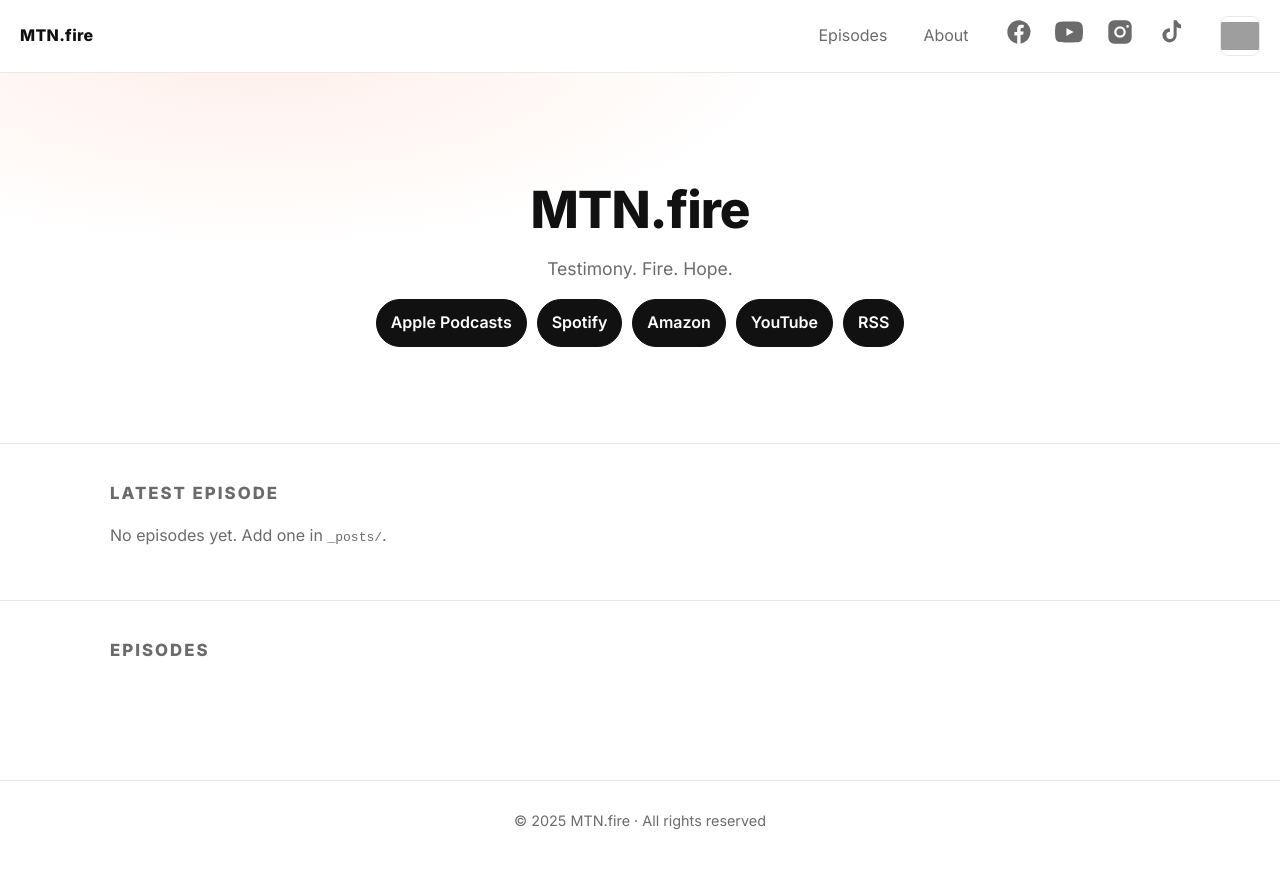
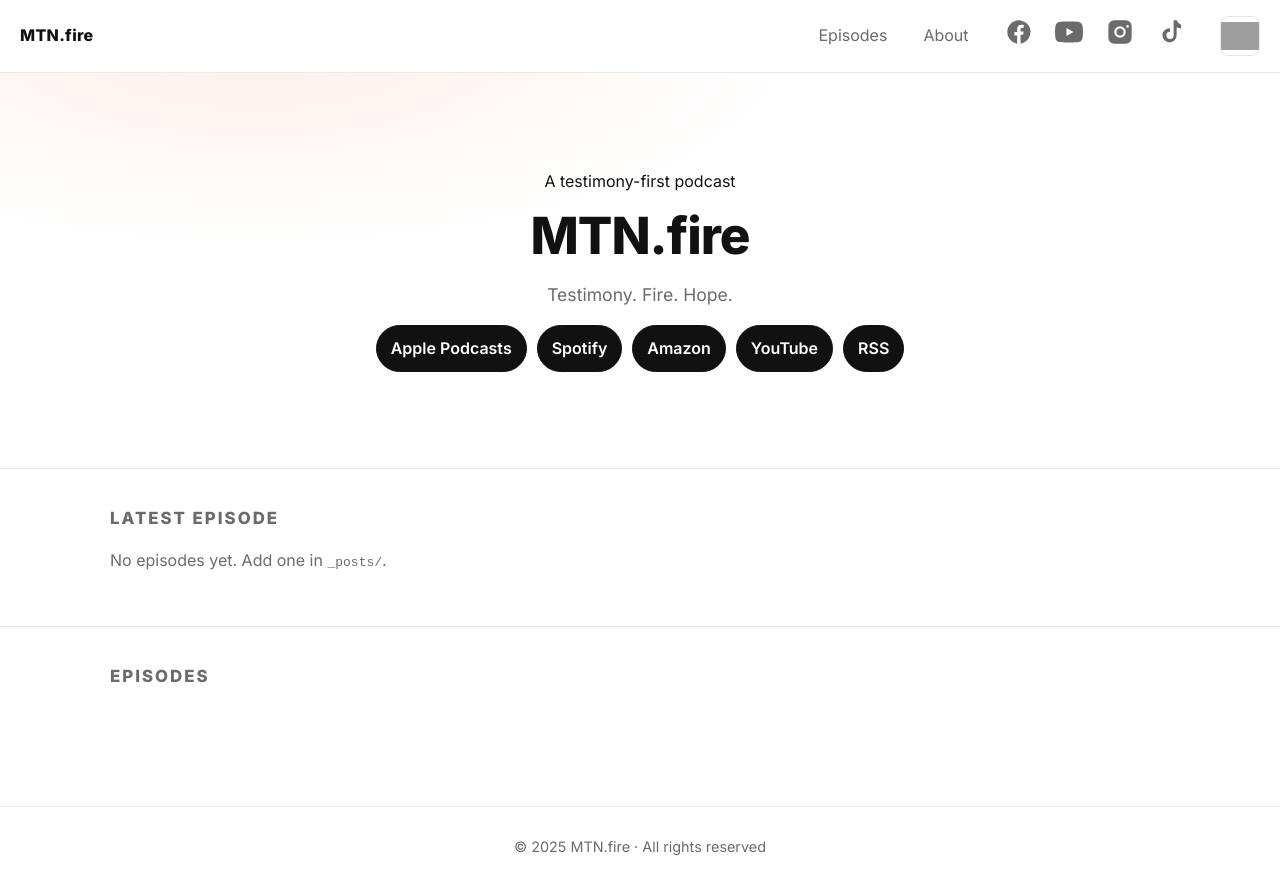
Before and after one commit to mtnfire/mtnfire.org, a Jekyll site: the page built from index.html, in a window 1280 px wide. Shown: the top 894 px of the page. Built offline with Jekyll 4.4.1, drawn with Linux system fonts in a browser that asks for light colours; grey boxes are pictures that could not be loaded.

Commit message:
Update index.html

```diff
--- a/index.html
+++ b/index.html
@@ -3,10 +3,15 @@ layout: default
 title: MTN.fire
 ---
 
-<section class="hero">
-  <div class="wrap">
+{% assign latest = site.posts | where_exp: "p", "p.categories contains 'episodes'" | first %}
+
+<section class="hero hero-pro">
+  <div class="wrap hero-wrap">
+    <div class="hero-left">
+      <span class="eyebrow">A testimony-first podcast</span>
       <h1 class="brand">MTN.fire</h1>
       <p class="tag">Testimony. Fire. Hope.</p>
+
       <div class="subs">
         {% if site.podcast.apple %}
           <a class="pill" href="{{ site.podcast.apple }}" target="_blank" rel="noopener">Apple Podcasts</a>
@@ -25,13 +30,29 @@ title: MTN.fire
         {% endif %}
       </div>
 
+      {% if latest %}
+        <div class="hero-cta">
+          <a class="pill outline" href="{{ latest.url | relative_url }}">▶ Play latest</a>
+          <span class="muted hero-meta">{{ latest.date | date: "%b %-d, %Y" }}{% if latest.duration %} · {{ latest.duration }}{% endif %}</span>
+        </div>
+      {% endif %}
+    </div>
+
+    {% if latest and latest.cover %}
+      <div class="hero-right">
+        <a class="hero-card" href="{{ latest.url | relative_url }}" aria-label="Open latest episode: {{ latest.title }}">
+          <img src="{{ latest.cover }}" alt="" loading="lazy">
+          <div class="hero-card-badge">Latest episode</div>
+          <div class="hero-card-play">▶</div>
+        </a>
+      </div>
+    {% endif %}
   </div>
 </section>
 
 <section class="latest">
   <div class="wrap">
     <h2 class="section-title">Latest Episode</h2>
-    {% assign latest = site.posts | where_exp: "p", "p.categories contains 'episodes'" | first %}
     {% if latest %}
       <article class="feature">
         <div class="feature-info">
@@ -44,7 +65,7 @@ title: MTN.fire
             {% endif %}
           </div>
         </div>
-        {% if latest.cover %}<img class="feature-cover" src="{{ latest.cover }}" alt="Cover">{% endif %}
+        {% if latest.cover %}<img class="feature-cover" src="{{ latest.cover }}" alt="Cover" loading="lazy">{% endif %}
       </article>
     {% else %}
       <p class="muted">No episodes yet. Add one in <code>_posts/</code>.</p>
@@ -59,7 +80,7 @@ title: MTN.fire
       {% assign eps = site.posts | where_exp: "p", "p.categories contains 'episodes'" | limit:12 %}
       {% for post in eps %}
         <a class="card" href="{{ post.url | relative_url }}">
-          {% if post.cover %}<img src="{{ post.cover }}" alt="">{% endif %}
+          {% if post.cover %}<img src="{{ post.cover }}" alt="" loading="lazy">{% endif %}
           <div class="card-body">
             <h3>{{ post.title }}</h3>
             <p class="muted">{{ post.date | date: "%b %-d, %Y" }}{% if post.duration %} · {{ post.duration }}{% endif %}</p>
```
Lines whose indentation alone changed are shown as unchanged.
